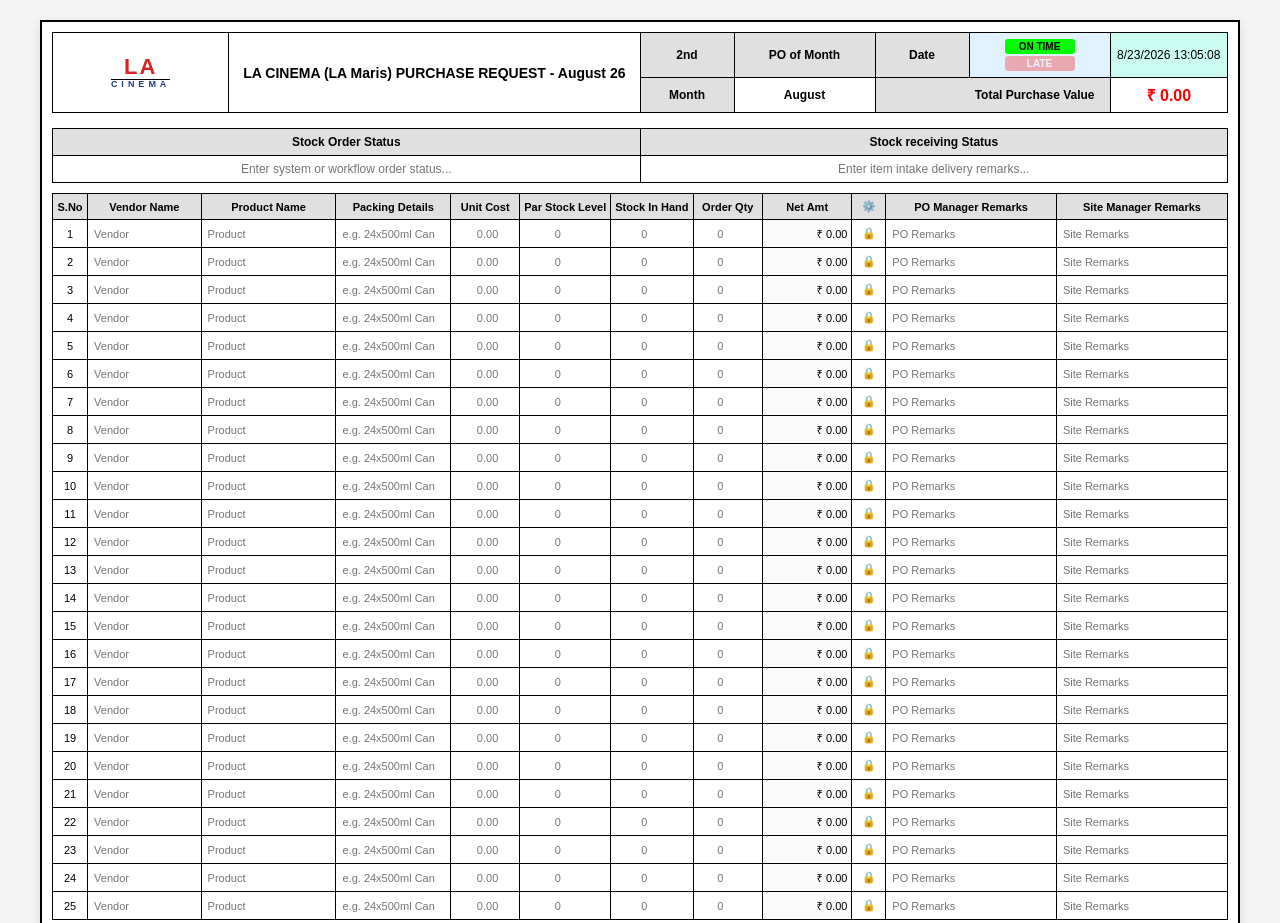
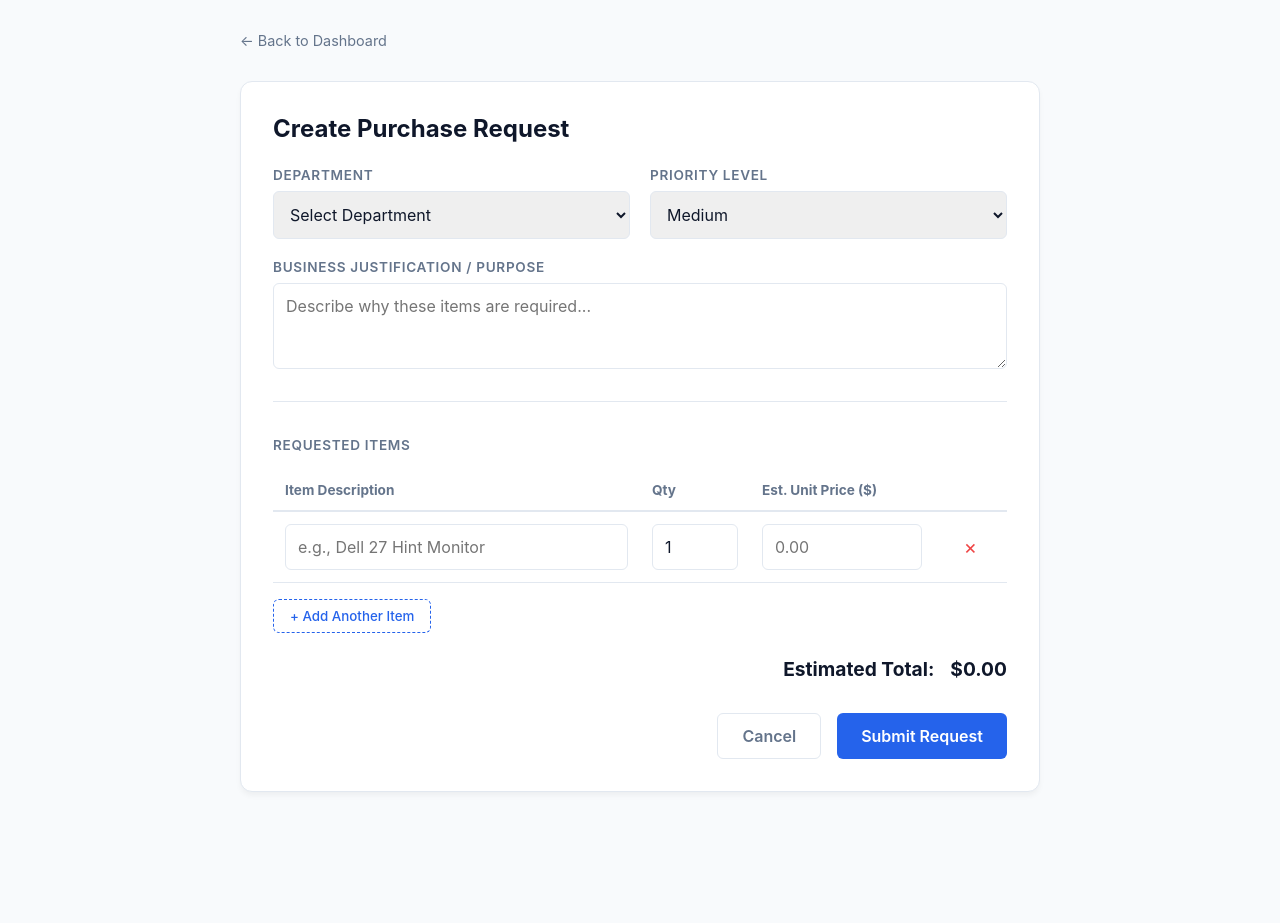
Before and after one commit to la-digital4/Purchase, a plain HTML site: page public/purchase-request.html in a window 1280 px wide. Shown: the top 923 px of the page. After the commit the page ends 824 px from the top, so only its background shows below. Drawn offline with Linux system fonts and the light colour scheme.

Commit message:
Revamp purchase request HTML structure and styles
Updated the purchase request form layout and styles for improved usability and aesthetics.

```diff
--- a/public/purchase-request.html
+++ b/public/purchase-request.html
@@ -3,338 +3,344 @@
 <head>
   <meta charset="UTF-8">
   <meta name="viewport" content="width=device-width, initial-scale=1.0">
-    <title>LA CINEMA (LA Maris) PURCHASE REQUEST</title>
+  <title>New Purchase Request</title>
   <style>
     :root {
-            --primary-bg: #ffffff;
-            --text-color: #000000;
-            --border-color: #000000;
-            --header-bg: #e0e0e0;
-            --accent-green: #00ff00;
-            --accent-red: #ff0000;
-            --input-bg: #f9f9f9;
+      --bg-primary: #f8fafc;
+      --panel-bg: #ffffff;
+      --text-main: #0f172a;
+      --text-muted: #64748b;
+      --accent: #2563eb;
+      --accent-hover: #1d4ed8;
+      --border: #e2e8f0;
+      --danger: #ef4444;
     }
 
     * {
       box-sizing: border-box;
       margin: 0;
       padding: 0;
-            font-family: Arial, sans-serif;
+      font-family: -apple-system, BlinkMacSystemFont, "Segoe UI", Roboto, sans-serif;
     }
 
     body {
-            background-color: #f4f4f4;
-            padding: 20px;
-            color: var(--text-color);
+      background-color: var(--bg-primary);
+      color: var(--text-main);
+      padding: 2rem 1rem;
     }
 
     .container {
-            max-width: 1200px;
+      max-width: 800px;
       margin: 0 auto;
-            background-color: var(--primary-bg);
-            border: 2px solid var(--border-color);
-            padding: 10px;
-            box-shadow: 0 4px 10px rgba(0,0,0,0.1);
     }
 
-        /* Top Header Grid Structure */
-        .meta-header-table {
+    .header-nav {
+      display: flex;
+      justify-content: space-between;
+      align-items: center;
+      margin-bottom: 2rem;
+    }
+
+    .back-btn {
+      color: var(--text-muted);
+      text-decoration: none;
+      font-size: 0.9rem;
+      display: flex;
+      align-items: center;
+      gap: 0.5rem;
+    }
+
+    .back-btn:hover {
+      color: var(--accent);
+    }
+
+    .card {
+      background: var(--panel-bg);
+      border: 1px solid var(--border);
+      border-radius: 12px;
+      padding: 2rem;
+      box-shadow: 0 4px 6px -1px rgb(0 0 0 / 0.05);
+    }
+
+    h1 {
+      font-size: 1.5rem;
+      margin-bottom: 1.5rem;
+      font-weight: 700;
+    }
+
+    .form-grid {
+      display: grid;
+      grid-template-columns: 1fr 1fr;
+      gap: 1.25rem;
+      margin-bottom: 2rem;
+    }
+
+    @media (max-width: 600px) {
+      .form-grid { grid-template-columns: 1fr; }
+    }
+
+    .form-group {
+      display: flex;
+      flex-direction: column;
+      gap: 0.5rem;
+    }
+
+    .form-group.full-width {
+      grid-column: 1 / -1;
+    }
+
+    label {
+      font-size: 0.85rem;
+      font-weight: 600;
+      color: var(--text-muted);
+      text-transform: uppercase;
+      letter-spacing: 0.05em;
+    }
+
+    input, select, textarea {
+      padding: 0.75rem;
+      border: 1px solid var(--border);
+      border-radius: 6px;
+      font-size: 1rem;
+      color: var(--text-main);
+      outline: none;
+      transition: border-color 0.2s;
+    }
+
+    input:focus, select:focus, textarea:focus {
+      border-color: var(--accent);
+    }
+
+    /* Items Table Styling */
+    .items-section {
+      margin-top: 2rem;
+      border-top: 1px solid var(--border);
+      padding-top: 2rem;
+    }
+
+    .table-container {
+      overflow-x: auto;
+      margin-top: 1rem;
+    }
+
+    table {
       width: 100%;
       border-collapse: collapse;
-            margin-bottom: 15px;
-            font-size: 12px;
-            font-weight: bold;
+      text-align: left;
     }
 
-        .meta-header-table td {
-            border: 1px solid var(--border-color);
-            padding: 6px;
+    th {
+      padding: 0.75rem;
+      border-bottom: 2px solid var(--border);
+      color: var(--text-muted);
+      font-size: 0.85rem;
+    }
+
+    td {
+      padding: 0.75rem;
+      border-bottom: 1px solid var(--border);
       vertical-align: middle;
     }
 
-        .logo-cell {
-            width: 15%;
-            text-align: center;
-            background-color: #ffffff;
+    .btn-add {
+      background: none;
+      border: 1px dashed var(--accent);
+      color: var(--accent);
+      padding: 0.5rem 1rem;
+      border-radius: 6px;
+      cursor: pointer;
+      font-weight: 500;
+      margin-top: 1rem;
+      transition: all 0.2s;
     }
 
-        .logo-placeholder {
-            display: inline-flex;
-            flex-direction: column;
-            align-items: center;
-            justify-content: center;
-            font-weight: 900;
-            font-size: 16px;
-            line-height: 1.1;
+    .btn-add:hover {
+      background: #eff6ff;
     }
 
-        .logo-top { color: #d62427; font-size: 22px; letter-spacing: 2px; }
-        .logo-bottom { color: #1e3a8a; font-size: 9px; letter-spacing: 4px; border-top: 1px solid #000; width: 100%; text-align: center; }
-
-        .title-cell {
-            width: 35%;
-            text-align: center;
-            font-size: 14px;
-            font-weight: bold;
+    .btn-remove {
+      background: none;
+      border: none;
+      color: var(--danger);
+      cursor: pointer;
+      font-size: 1.25rem;
     }
 
-        .label-cell {
-            background-color: var(--header-bg);
-            text-align: center;
-            width: 8%;
+    /* Summary Bar */
+    .summary-bar {
+      display: flex;
+      justify-content: flex-end;
+      align-items: center;
+      gap: 1rem;
+      margin-top: 1.5rem;
+      font-size: 1.2rem;
+      font-weight: 700;
     }
 
-        .value-cell {
-            text-align: center;
-            width: 12%;
-        }
-
-        .status-badge-container {
-            display: flex;
-            flex-direction: column;
-            gap: 2px;
-            align-items: center;
-            justify-content: center;
-        }
-
-        .badge-on-time {
-            background-color: var(--accent-green);
-            color: #000;
-            padding: 2px 8px;
-            border-radius: 3px;
-            font-size: 10px;
-            width: 70px;
-            text-align: center;
-        }
-
-        .badge-late {
-            background-color: var(--accent-red);
-            color: #fff;
-            padding: 2px 8px;
-            border-radius: 3px;
-            font-size: 10px;
-            width: 70px;
-            text-align: center;
-        }
-
-        .total-val-cell {
-            color: var(--accent-red);
-            font-size: 16px;
-            font-weight: bold;
-        }
-
-        /* Secondary Tracking Header Row */
-        .status-row-table {
-            width: 100%;
-            border-collapse: collapse;
-            margin-bottom: 10px;
-            font-size: 12px;
-            font-weight: bold;
-        }
-
-        .status-row-table td {
-            border: 1px solid var(--border-color);
-            padding: 6px;
-            text-align: center;
-        }
-
-        /* Main Itemized Form Grid */
-        .items-table {
-            width: 100%;
-            border-collapse: collapse;
-            font-size: 11px;
-        }
-
-        .items-table th {
-            background-color: var(--header-bg);
-            border: 1px solid var(--border-color);
-            padding: 6px 4px;
-            font-weight: bold;
-            text-align: center;
-            white-space: nowrap;
-        }
-
-        .items-table td {
-            border: 1px solid var(--border-color);
-            padding: 4px;
-            height: 28px;
-        }
-
-        .items-table input, .items-table select {
-            width: 100%;
-            height: 100%;
-            border: none;
-            background: transparent;
-            font-size: 11px;
-            padding: 2px;
-        }
-
-        .items-table input:focus {
-            outline: 1px solid #0070f3;
-            background-color: #fff;
-        }
-
-        .text-center { text-align: center; }
-        .text-right { text-align: right; }
-
-        /* Save Button Context Menu */
-        .action-bar {
-            margin-top: 15px;
+    /* Action Buttons */
+    .actions {
       display: flex;
       justify-content: flex-end;
-            gap: 10px;
+      gap: 1rem;
+      margin-top: 2rem;
     }
 
     .btn {
-            padding: 8px 16px;
-            font-size: 13px;
-            font-weight: bold;
+      padding: 0.75rem 1.5rem;
+      border-radius: 6px;
+      font-size: 1rem;
+      font-weight: 600;
       cursor: pointer;
-            border-radius: 4px;
-            border: 1px solid #000;
-        }
-
-        .btn-primary {
-            background-color: #238636;
-            color: white;
       border: none;
     }
 
-        .btn-secondary {
-            background-color: #f0f0f0;
+    .btn-submit {
+      background-color: var(--accent);
+      color: white;
+    }
+
+    .btn-submit:hover {
+      background-color: var(--accent-hover);
+    }
+
+    .btn-cancel {
+      background-color: transparent;
+      border: 1px solid var(--border);
+      color: var(--text-muted);
+    }
+
+    .btn-cancel:hover {
+      background-color: #f1f5f9;
     }
   </style>
 </head>
 <body>
 
 <div class="container">
-    <!-- Top Metadata Configuration Grid -->
-    <table class="meta-header-table">
-        <tr>
-            <td rowspan="2" class="logo-cell">
-                <div class="logo-placeholder">
-                    <span class="logo-top">LA</span>
-                    <span class="logo-bottom">CINEMA</span>
+  <div class="header-nav">
+    <a href="/dashboard" class="back-btn">← Back to Dashboard</a>
   </div>
-            </td>
-            <td rowspan="2" class="title-cell">
-                LA CINEMA (LA Maris) PURCHASE REQUEST - August 26
-            </td>
-            <td class="label-cell">2nd</td>
-            <td class="label-cell">PO of Month</td>
-            <td class="label-cell">Date</td>
-            <td class="value-cell" style="background-color: #e0f2fe;">
-                <div class="status-badge-container">
-                    <span class="badge-on-time">ON TIME</span>
-                    <span class="badge-late" style="opacity: 0.3;">LATE</span>
+
+  <div class="card">
+    <h1>Create Purchase Request</h1>
+
+    <form id="purchaseForm" onsubmit="handleSubmit(event)">
+      <!-- Request Meta Details -->
+      <div class="form-grid">
+        <div class="form-group">
+          <label for="department">Department</label>
+          <select id="department" required>
+            <option value="">Select Department</option>
+            <option value="it">Information Technology</option>
+            <option value="hr">Human Resources</option>
+            <option value="ops">Operations</option>
+            <option value="marketing">Marketing</option>
+          </select>
         </div>
-            </td>
-            <td class="value-cell" style="background-color: #ccfbf1; font-weight: normal;">
-                8/23/2026 13:05:08
-            </td>
-        </tr>
-        <tr>
-            <td class="label-cell">Month</td>
-            <td class="value-cell">August</td>
-            <td colspan="2" class="label-cell" style="text-align: right; padding-right: 15px;">Total Purchase Value</td>
-            <td class="value-cell total-val-cell">₹ <span id="total-purchase-value">0.00</span></td>
-        </tr>
-    </table>
 
-    <!-- Secondary Tracking Headers Grid -->
-    <table class="status-row-table">
-        <tr>
-            <td style="width: 50%; background-color: var(--header-bg);">Stock Order Status</td>
-            <td style="width: 50%; background-color: var(--header-bg);">Stock receiving Status</td>
-        </tr>
-        <tr>
-            <td><input type="text" style="width:100%; border:none; text-align:center; font-size:12px;" placeholder="Enter system or workflow order status..."></td>
-            <td><input type="text" style="width:100%; border:none; text-align:center; font-size:12px;" placeholder="Enter item intake delivery remarks..."></td>
-        </tr>
-    </table>
+        <div class="form-group">
+          <label for="priority">Priority Level</label>
+          <select id="priority" required>
+            <option value="low">Low</option>
+            <option value="medium" selected>Medium</option>
+            <option value="high">High</option>
+            <option value="urgent">Urgent</option>
+          </select>
+        </div>
 
-    <!-- Main Dynamic Computational Entry Grid -->
-    <table class="items-table" id="entry-grid">
+        <div class="form-group full-width">
+          <label for="purpose">Business Justification / Purpose</label>
+          <textarea id="purpose" rows="3" placeholder="Describe why these items are required..." required></textarea>
+        </div>
+      </div>
+
+      <!-- Itemized Request Table -->
+      <div class="items-section">
+        <label>Requested Items</label>
+        <div class="table-container">
+          <table>
             <thead>
               <tr>
-                <th style="width: 3%;">S.No</th>
-                <th style="width: 10%;">Vendor Name</th>
-                <th style="width: 12%;">Product Name</th>
-                <th style="width: 10%;">Packing Details</th>
-                <th style="width: 6%;">Unit Cost</th>
-                <th style="width: 6%;">Par Stock Level</th>
-                <th style="width: 6%;">Stock In Hand</th>
-                <th style="width: 6%;">Order Qty</th>
-                <th style="width: 8%;">Net Amt</th>
-                <th style="width: 3%; text-align: center;">⚙️</th>
-                <th style="width: 15%;">PO Manager Remarks</th>
-                <th style="width: 15%;">Site Manager Remarks</th>
+                <th style="width: 50%;">Item Description</th>
+                <th style="width: 15%;">Qty</th>
+                <th style="width: 25%;">Est. Unit Price ($)</th>
+                <th style="width: 10%;"></th>
               </tr>
             </thead>
-        <tbody>
-            <!-- Rows are generated via JavaScript to maintain pure, accurate grid matrix structural scaling -->
+            <tbody id="itemTableBody">
+              <tr>
+                <td><input type="text" placeholder="e.g., Dell 27 Hint Monitor" style="width:100%;" required></td>
+                <td><input type="number" value="1" min="1" class="qty-input" style="width:100%;" oninput="calculateTotal()" required></td>
+                <td><input type="number" placeholder="0.00" step="0.01" min="0" class="price-input" style="width:100%;" oninput="calculateTotal()" required></td>
+                <td style="text-align: center;"><button type="button" class="btn-remove" onclick="removeItem(this)">×</button></td>
+              </tr>
             </tbody>
           </table>
+        </div>
 
-    <div class="action-bar">
-        <button class="btn btn-secondary" onclick="addNewRow()">➕ Add Row Item</button>
-        <button class="btn btn-primary" onclick="submitForm()">💾 Save Purchase Request</button>
+        <button type="button" class="btn-add" onclick="addItem()">+ Add Another Item</button>
+      </div>
+
+      <!-- Total Calculator Banner -->
+      <div class="summary-bar">
+        <span>Estimated Total:</span>
+        <span id="grandTotal">$0.00</span>
+      </div>
+
+      <!-- Submit Elements -->
+      <div class="actions">
+        <button type="button" class="btn btn-cancel" onclick="window.location.href='/dashboard'">Cancel</button>
+        <button type="submit" class="btn btn-submit">Submit Request</button>
+      </div>
+    </form>
   </div>
 </div>
 
 <script>
-    let rowCount = 0;
+  // Dynamically inject a new blank row into the items table
+  function addItem() {
+    const tbody = document.getElementById('itemTableBody');
+    const row = document.createElement('tr');
+    row.innerHTML = `
+      <td><input type="text" placeholder="Item description" style="width:100%;" required></td>
+      <td><input type="number" value="1" min="1" class="qty-input" style="width:100%;" oninput="calculateTotal()" required></td>
+      <td><input type="number" placeholder="0.00" step="0.01" min="0" class="price-input" style="width:100%;" oninput="calculateTotal()" required></td>
+      <td style="text-align: center;"><button type="button" class="btn-remove" onclick="removeItem(this)">×</button></td>
+    `;
+    tbody.appendChild(row);
+    calculateTotal();
+  }
 
-    // Initialize layout grid matrix with 25 starting structural entry units matching reference document
-    window.onload = function() {
-        for (let i = 0; i < 25; i++) {
-            addNewRow();
+  // Remove targeted row and re-evaluate total math
+  function removeItem(button) {
+    const row = button.closest('tr');
+    const tbody = document.getElementById('itemTableBody');
+    if (tbody.rows.length > 1) {
+      row.remove();
+      calculateTotal();
+    } else {
+      alert("Your request must contain at least one item.");
     }
   }
 
-    function addNewRow() {
-        rowCount++;
-        const tbody = document.querySelector("#entry-grid tbody");
-        const tr = document.createElement("tr");
+  // Live total sum tally
+  function calculateTotal() {
+    let grandTotal = 0;
+    const rows = document.querySelectorAll('#itemTableBody tr');
 
-        tr.innerHTML = `
-            <td class="text-center font-weight: bold;">${rowCount}</td>
-            <td><input type="text" placeholder="Vendor"></td>
-            <td><input type="text" placeholder="Product"></td>
-            <td><input type="text" placeholder="e.g. 24x500ml Can"></td>
-            <td><input type="number" step="0.01" class="unit-cost text-right" placeholder="0.00" oninput="calculateRowNet(this)"></td>
-            <td><input type="number" class="text-center" placeholder="0"></td>
-            <td><input type="number" class="text-center" placeholder="0"></td>
-            <td><input type="number" class="order-qty text-center" placeholder="0" oninput="calculateRowNet(this)"></td>
-            <td class="text-right font-weight: bold; padding-right: 8px;" style="background-color: #fafafa;">₹ <span class="row-net-amt">0.00</span></td>
-            <td class="text-center"><span style="color: #999; cursor: not-allowed;" title="Row structural baseline lock">🔒</span></td>
-            <td><input type="text" placeholder="PO Remarks"></td>
-            <td><input type="text" placeholder="Site Remarks"></td>
-        `;
-        tbody.appendChild(tr);
+    rows.forEach(row => {
+      const qty = parseFloat(row.querySelector('.qty-input').value) || 0;
+      const price = parseFloat(row.querySelector('.price-input').value) || 0;
+      grandTotal += qty * price;
+    });
+
+    document.getElementById('grandTotal').innerText = `$${grandTotal.toFixed(2)}`;
   }
 
-    function calculateRowNet(element) {
-        const tr = element.closest("tr");
-        const unitCost = parseFloat(tr.querySelector(".unit-cost").value) || 0;
-        const orderQty = parseFloat(tr.querySelector(".order-qty").value) || 0;
-
-        const netAmt = unitCost * orderQty;
-        tr.querySelector(".row-net-amt").innerText = netAmt.toFixed(2);
-
-        calculateTotalPurchaseValue();
-    }
-
-    function calculateTotalPurchaseValue() {
-        let total = 0;
-        document.querySelectorAll(".row-net-amt").forEach(span => {
-            total += parseFloat(span.innerText) || 0;
-        });
-        document.getElementById("total-purchase-value").innerText = total.toFixed(2);
-    }
-
-    function submitForm() {
-        alert("Purchase Request Layout metrics compiled and prepared successfully! Total Order Value: ₹" + document.getElementById("total-purchase-value").innerText);
+  // Form Submission Logic
+  function handleSubmit(event) {
+    event.preventDefault();
+    alert('Purchase request successfully captured! Ready to link to your backend API.');
   }
 </script>
 
```
Lines whose indentation alone changed are shown as unchanged.
